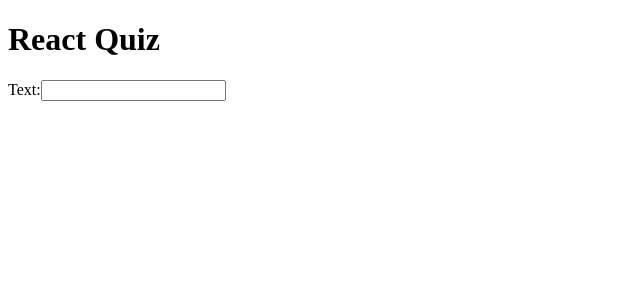
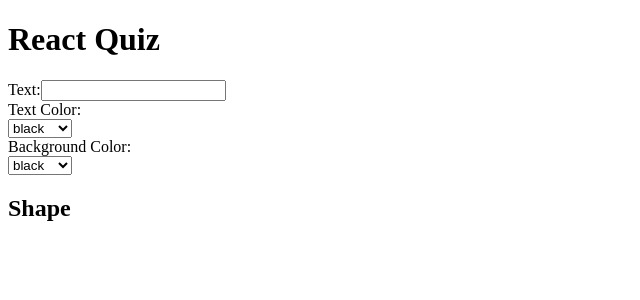
Before and after one commit to stephaniesmith/react-quiz-1, a React app: page / in a window 1280 px wide. Shown: the top 300 px of the page, without its empty margins (0-640 px from the left). Built offline with nearby package versions, Linux system fonts and the light colour scheme.

Commit message:
color component and passing inputs

```diff
--- a/src/components/App.js
+++ b/src/components/App.js
@@ -1,4 +1,5 @@
 import React, { Component, Fragment } from 'react';
+import ColorSelector from './ColorSelector';
 
 export default class App extends Component {
     state = {
@@ -16,11 +17,17 @@ export default class App extends Component {
             <Fragment>
                 <h1>React Quiz</h1>
                 <form>
-                    <label> Text:
-                        <input name="textInput" value={textInput} onChange={this.onChange} />
+                    <label>
+                        {' '}
+                        Text:
+                        <input
+                            name="textInput"
+                            value={textInput}
+                            onChange={this.onChange}
+                        />
                     </label>
                 </form>
-                {textInput && <p>{textInput}</p> }
+                <ColorSelector textInput={textInput} />
             </Fragment>
         );
     }
--- /dev/null
+++ b/src/components/ColorSelector.js
@@ -0,0 +1,85 @@
+import React, { Component, Fragment } from 'react';
+import Shape from './Shape.js';
+import PropTypes from 'prop-types';
+
+export default class ColorSelector extends Component {
+    state = {
+        fontColor: '',
+        backgroundColor: ''
+    };
+
+    static propTypes = {
+        textInput: PropTypes.string
+    };
+
+    render() {
+        const { fontColor, backgroundColor } = this.state;
+        const { textInput } = this.props;
+        const fontColorOptions = [
+            'black',
+            'white',
+            'red',
+            'orange',
+            'yellow',
+            'green',
+            'blue',
+            'purple',
+            'brown',
+            'grey'
+        ].map(fontColor => {
+            return (
+                <option key={fontColor} value={fontColor}>
+                    {fontColor}
+                </option>
+            );
+        });
+        const backgroundColorOptions = [
+            'black',
+            'white',
+            'red',
+            'orange',
+            'yellow',
+            'green',
+            'blue',
+            'purple',
+            'brown',
+            'grey'
+        ].map(backgroundColor => {
+            return (
+                <option key={backgroundColor} value={backgroundColor}>
+                    {backgroundColor}
+                </option>
+            );
+        });
+
+        return (
+            <Fragment>
+                <label>
+                    Text Color:
+                    <br />
+                    <select
+                        name="fontColor"
+                        defaultValue={fontColor}
+                        onChange={this.onChange}
+                    >
+                        {fontColorOptions}
+                    </select>
+                </label>
+                <br />
+                <label>
+                    Background Color:
+                    <br />
+                    <select
+                        name="backgroundColor"
+                        defaultValue={backgroundColor}
+                        onChange={this.onChange}
+                    >
+                        {backgroundColorOptions}
+                    </select>
+                    <br />
+                </label>
+                <Shape backgroundColor={backgroundColor} fontColor={fontColor} textInput={textInput}/>
+            </Fragment>
+        );
+    }
+}
--- /dev/null
+++ b/src/components/Shape.js
@@ -0,0 +1,22 @@
+import React, { Component, Fragment } from 'react';
+import PropTypes from 'prop-types';
+
+export default class Shape extends Component {
+    static propTypes = {
+        textInput: PropTypes.string,
+        fontColor: PropTypes.string,
+        backgroundColor: PropTypes.string
+    };
+
+    render() {
+        const { textInput } = this.props;
+
+        return (
+            <Fragment>
+                <h2>Shape</h2>
+                {textInput && <p>{textInput}</p>}
+            </Fragment>
+        );
+    }
+
+}
```
